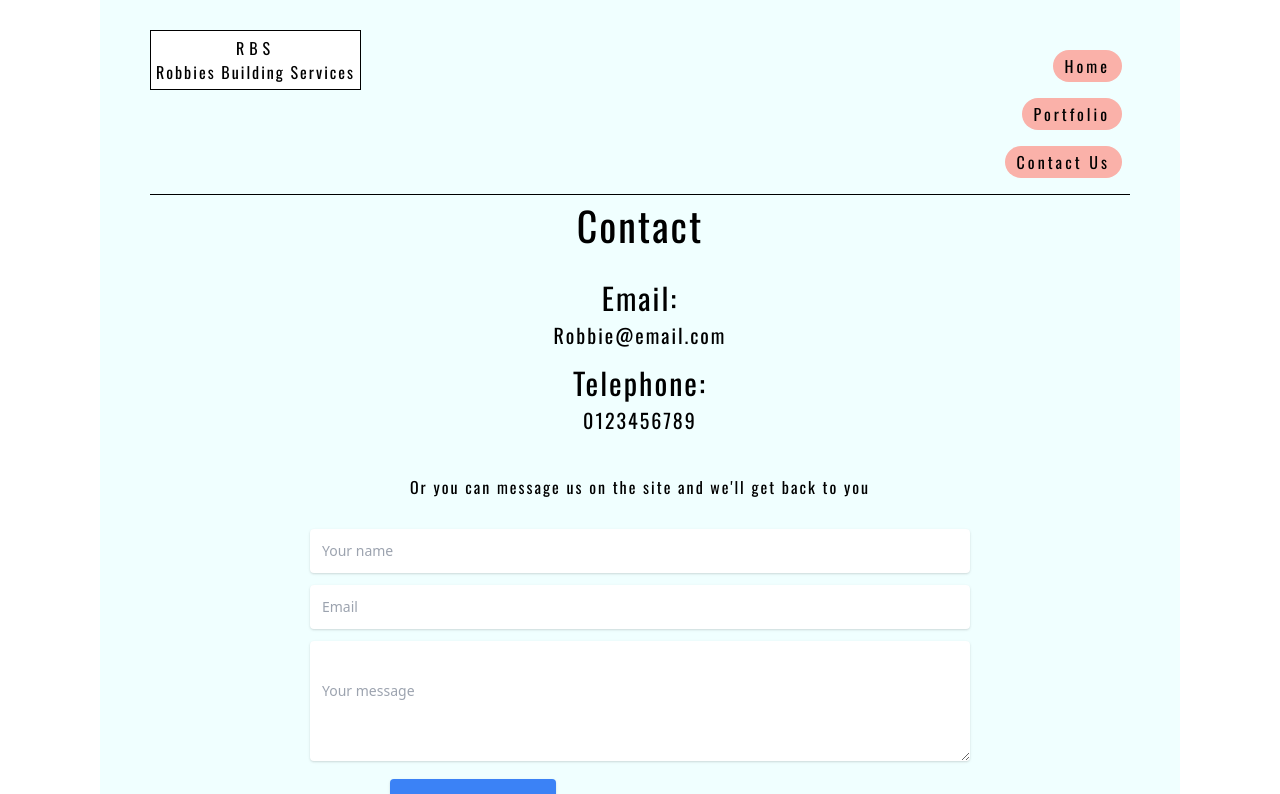
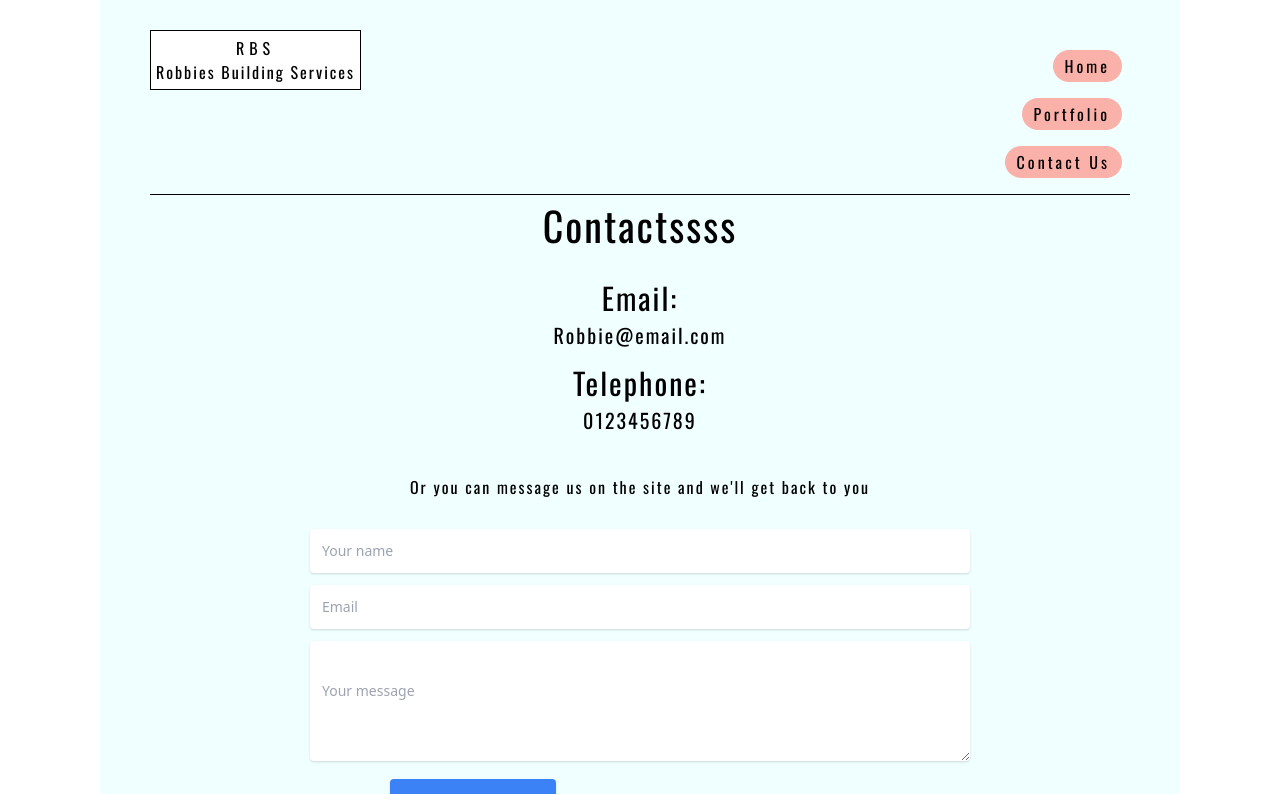
Before and after one commit to boshea1/wagsAndWalkies, a React (Create React App) app: page /#/contact in a window 1280 px wide. Shown: the top 794 px of the page. Built offline with nearby package versions, Linux system fonts and the light colour scheme.

Commit message:
checking to see if changes 2 main will show up ghp

```diff
--- a/src/components/Contact.js
+++ b/src/components/Contact.js
@@ -9,7 +9,7 @@ const Contact = () => {
     <div>
     <div>
       <h1 style={{fontSize: '40px',marginBottom: '20px'}}>
-      Contact
+      Contactssss
       </h1>
       <div className='contactgrid'>
         <div className='email'><h1 style={{fontSize: '30px'}}>Email:</h1><h1 style={{fontSize: '20px', marginBottom: '10px'}}>Robbie@email.com</h1></div>
```
Also changed, not shown: src/App.css (line endings or trailing spaces).
